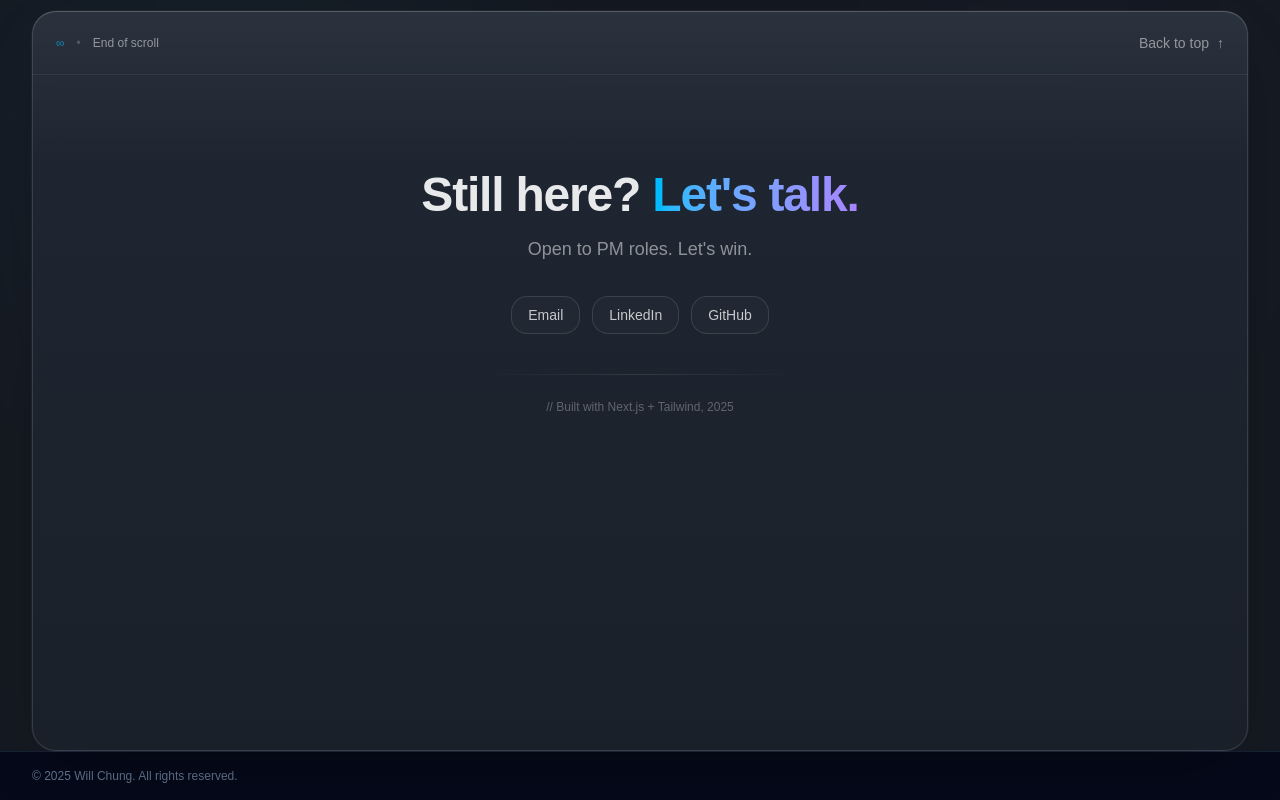
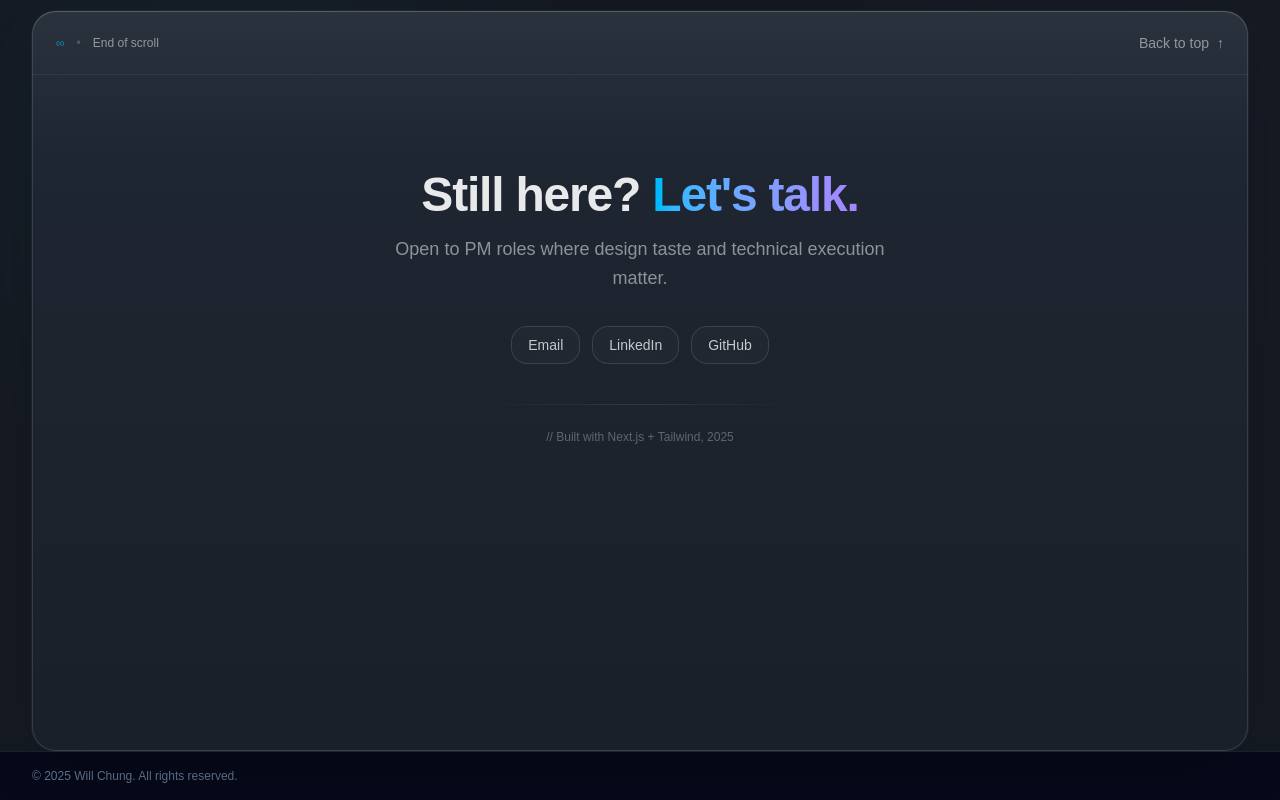
Before and after one commit to willc121/pm-pivot, a Next.js app: page / in a window 1280 px wide. Shown: the part 2585-3385 px from the top of the page. Built offline with nearby package versions, Linux system fonts and the light colour scheme.

Commit message:
website description

```diff
--- a/src/app/(main)/layout.tsx
+++ b/src/app/(main)/layout.tsx
@@ -4,9 +4,11 @@ import "../globals.css";
 import ScrambleLink from "../../components/ScrambleLink";
 
 export const metadata: Metadata = {
-  title: "Will Chung | PM Portfolio",
-  description: "Product management portfolio and projects for Will Chung.",
+  title: "Will Chung | Pilot to Product",
+  description: "Former Army Blackhawk pilot pivoting into product management. Product management portfolio and projects for Will Chung.",
 };
+
+"Former Army Blackhawk pilot pivoting into product management. Building things. Breaking things."
 
 const navLinks = [
   { href: "mailto:hello@willchung.io", label: "Email", external: false },
--- a/src/components/StackedProjects.tsx
+++ b/src/components/StackedProjects.tsx
@@ -400,7 +400,7 @@ export default function StackedProjects() {
                         activeIndex === totalCards ? "text-white/60" : "text-white/50"
                       }`}
                     >
-                      Open to PM roles. Let's win.
+                      Open to PM roles where design taste and technical execution matter.
                     </p>
 
                     {/* Links */}
```
